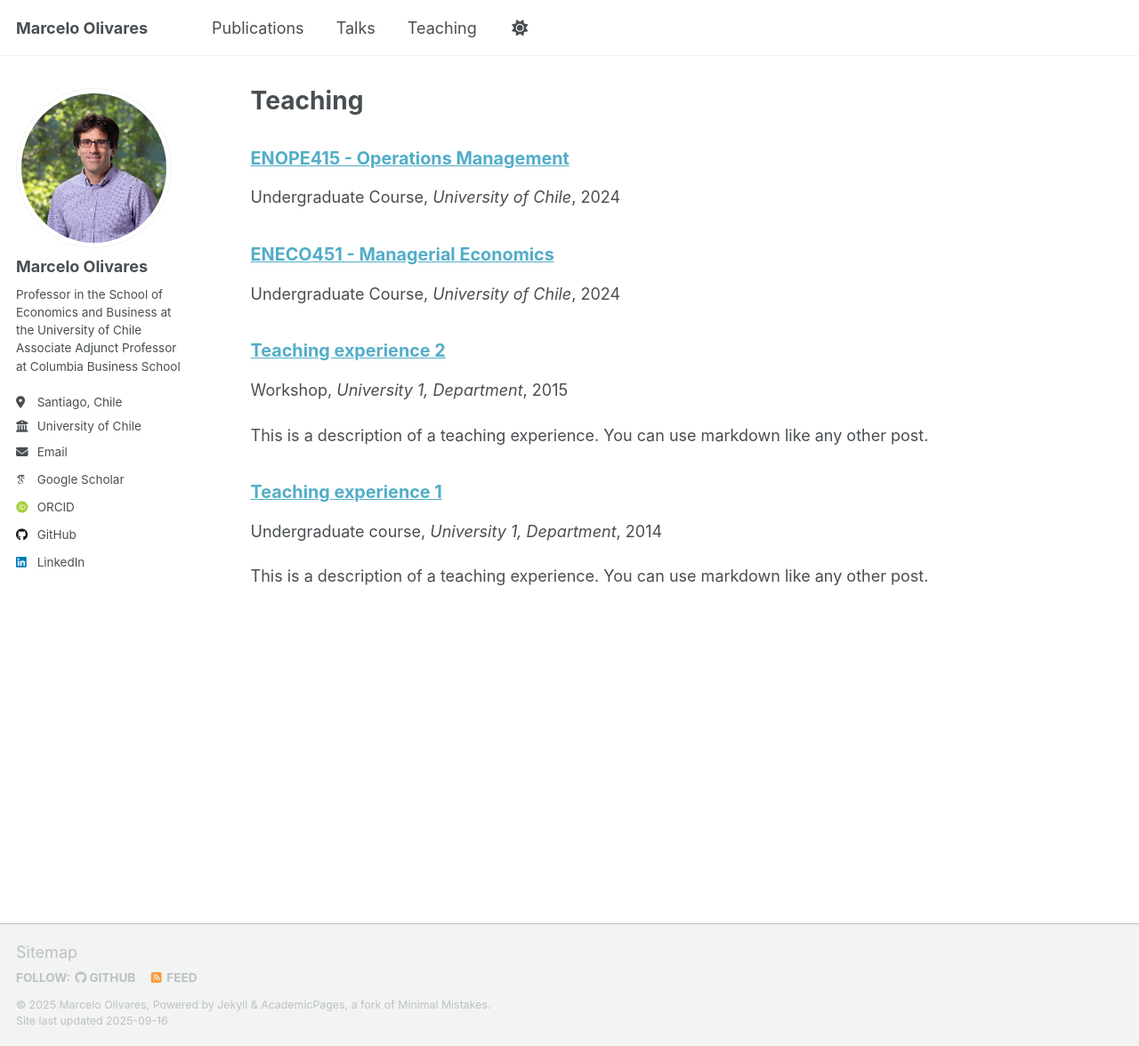
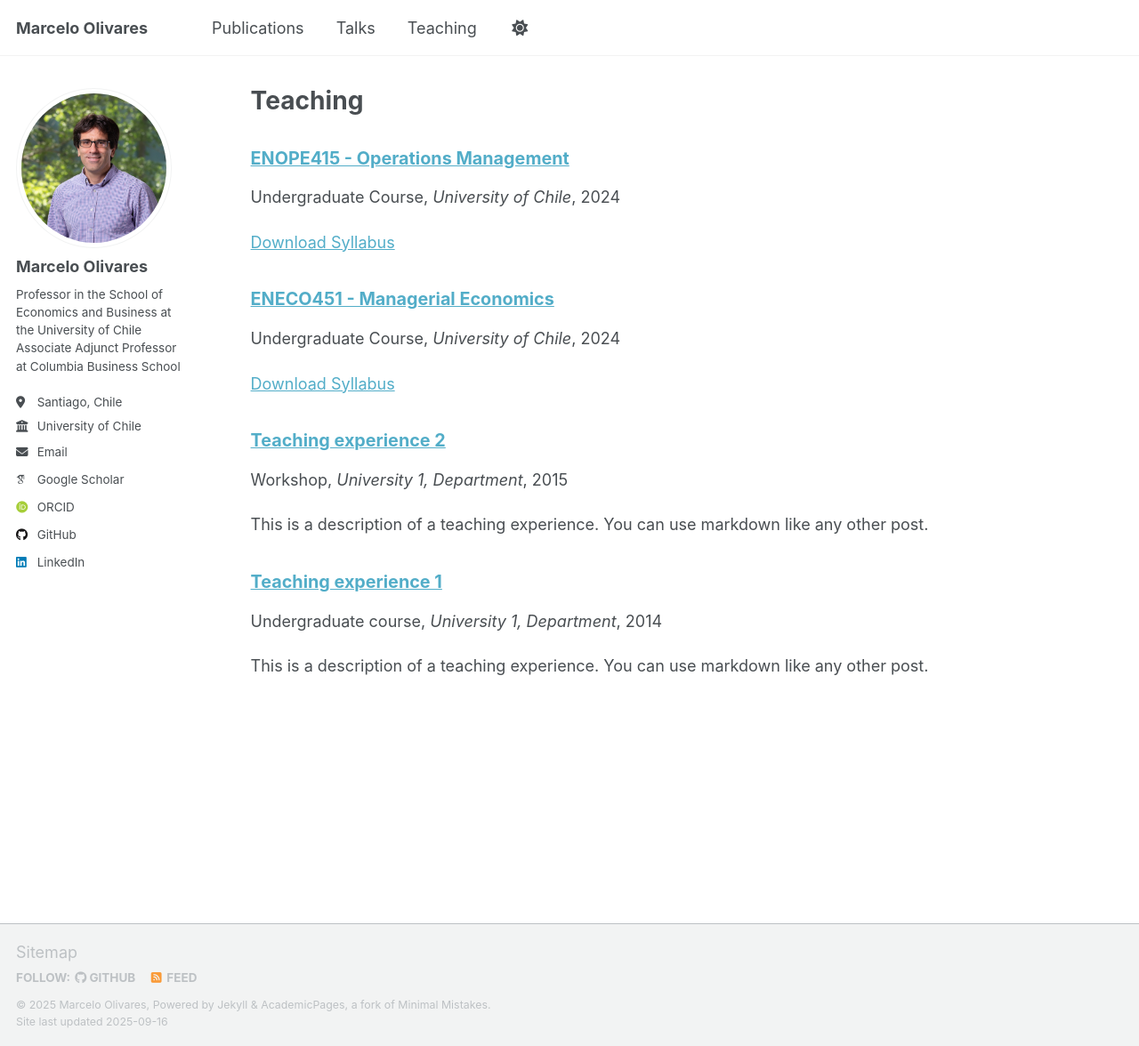
Before and after one commit to maolivar/maolivar.github.io, a Jekyll site: the page built from _pages/teaching.html, in a window 1280 px wide and 1176 px high. Shown: the whole window at 89% size. Built offline with Jekyll 4.4.1, drawn with Linux system fonts in a browser that asks for light colours; some web fonts are replaced; a script that is not in the unit is left out; part of the change alters nothing that is shown.

Commit message:
Add PDF syllabus links to teaching and disable social media sharing

```diff
--- a/_config.yml
+++ b/_config.yml
@@ -243,7 +243,7 @@ defaults:
       author_profile: true
       read_time: true
       comments: true
-      share: true
+      share: false
       related: true
   # _pages
   - scope:
@@ -259,7 +259,7 @@ defaults:
     values:
       layout: single
       author_profile: true
-      share: true
+      share: false
       comments: true
   # _publications
   - scope:
@@ -268,7 +268,7 @@ defaults:
     values:
       layout: single
       author_profile: true
-      share: true
+      share: false
       comments: true
   # _portfolio
   - scope:
@@ -277,7 +277,7 @@ defaults:
     values:
       layout: single
       author_profile: true
-      share: true
+      share: false
       comment: true
   # _talks
   - scope:
@@ -286,7 +286,7 @@ defaults:
     values:
       layout: talk
       author_profile: true
-      share: true
+      share: false
 
 
 # Sass/SCSS
--- a/_includes/archive-single.html
+++ b/_includes/archive-single.html
@@ -44,6 +44,9 @@
 
         {% if post.collection == 'teaching' %}
           <p> {{ post.type }}, <i>{{ post.venue }}</i>, {{ post.date | default: "1900-01-01" | date: "%Y" }} </p>
+          {% if post.courseurl %}
+            <p><a href="{{ post.courseurl }}">Download Syllabus</a></p>
+          {% endif %}
         {% elsif post.collection == 'publications' %}
           <p><i>{{ post.venue }}</i>{% if post.volume %}, {{ post.volume }}{% endif %}{% if post.pages %}, {{ post.pages }}{% endif %}, {{ post.date | default: "1900-01-01" | date: "%Y" }}{% if post.doi %} | <a href="https://doi.org/{{ post.doi }}">DOI: {{ post.doi }}</a>{% endif %}</p>
         {% elsif post.date %}
```
